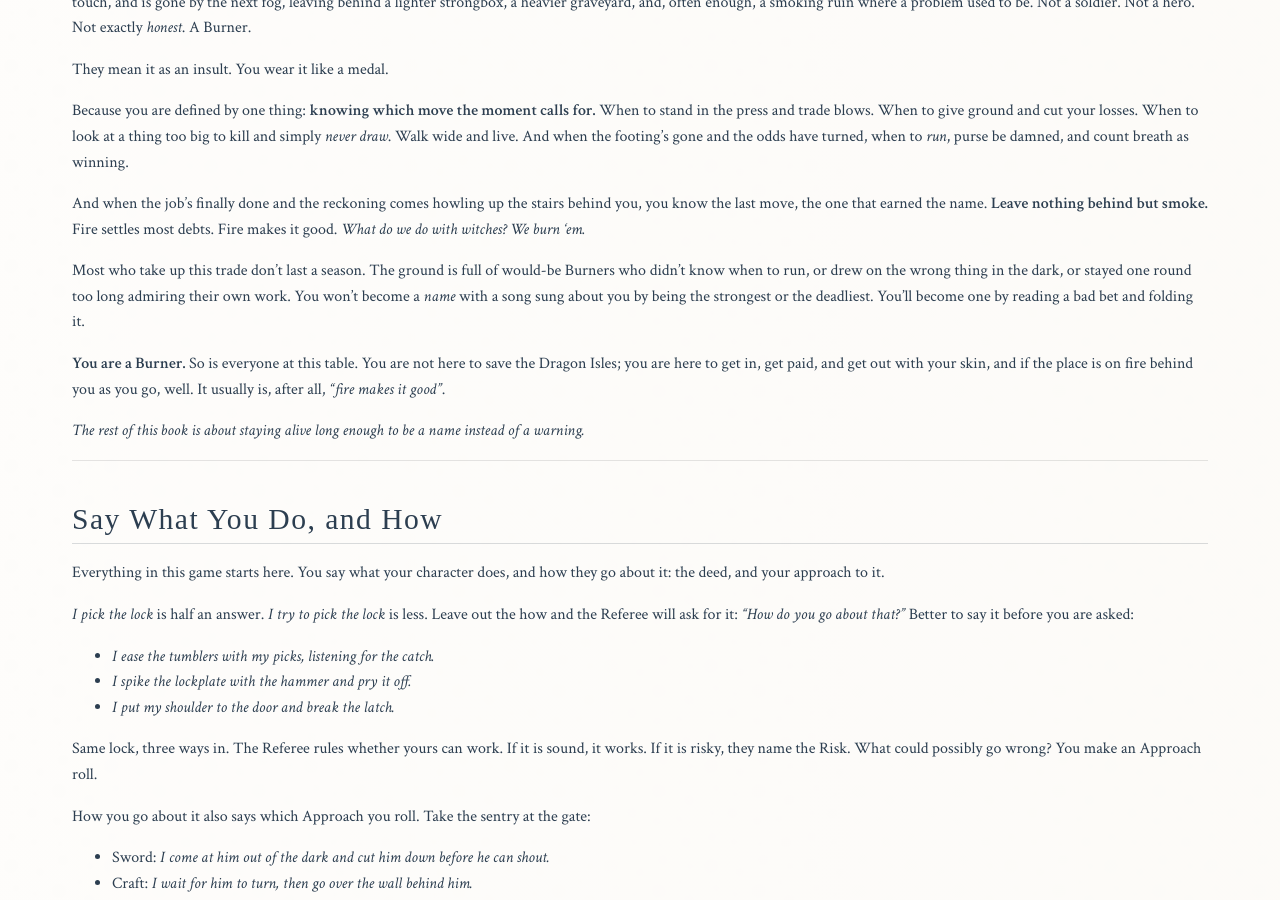
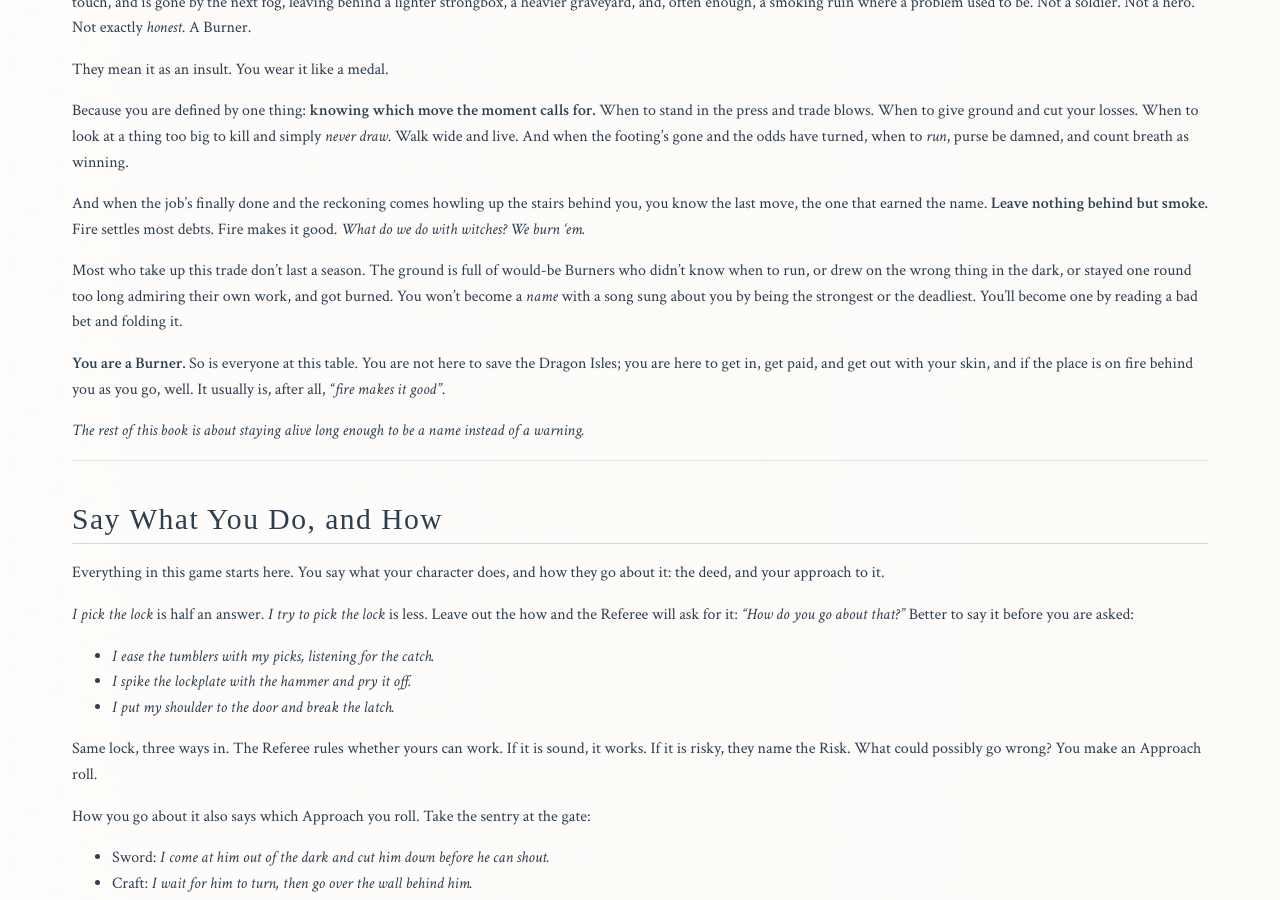
Before and after one commit to paulabrams/burners, a Jekyll site: the page built from markdown/burners-adventure-game.md, in a window 1280 px wide and 900 px high, scrolled down 2045 px. Built offline with Jekyll 4.4.1, drawn with Linux system fonts in a browser that asks for light colours; some web fonts are replaced.

Commit message:
Publish local draft: would-be Burners who stayed too long now end with "and got burned"; booklet, PDFs and downloads rebuilt
Co-authored-by: Cursor <cursoragent@cursor.com>

```diff
--- a/markdown/burners-adventure-game.md
+++ b/markdown/burners-adventure-game.md
@@ -25,7 +25,7 @@ Because you are defined by one thing: **knowing which move the moment calls for.
 
 And when the job's finally done and the reckoning comes howling up the stairs behind you, you know the last move, the one that earned the name. **Leave nothing behind but smoke.** Fire settles most debts. Fire makes it good. *What do we do with witches? We burn 'em.*
 
-Most who take up this trade don't last a season. The ground is full of would-be Burners who didn't know when to run, or drew on the wrong thing in the dark, or stayed one round too long admiring their own work. You won't become a *name* with a song sung about you by being the strongest or the deadliest. You'll become one by reading a bad bet and folding it.
+Most who take up this trade don't last a season. The ground is full of would-be Burners who didn't know when to run, or drew on the wrong thing in the dark, or stayed one round too long admiring their own work, and got burned. You won't become a *name* with a song sung about you by being the strongest or the deadliest. You'll become one by reading a bad bet and folding it.
 
 **You are a Burner.** So is everyone at this table. You are not here to save the Dragon Isles; you are here to get in, get paid, and get out with your skin, and if the place is on fire behind you as you go, well. It usually is, after all, *"fire makes it good"*.
 
```
Also changed, not shown: 4 other files.
